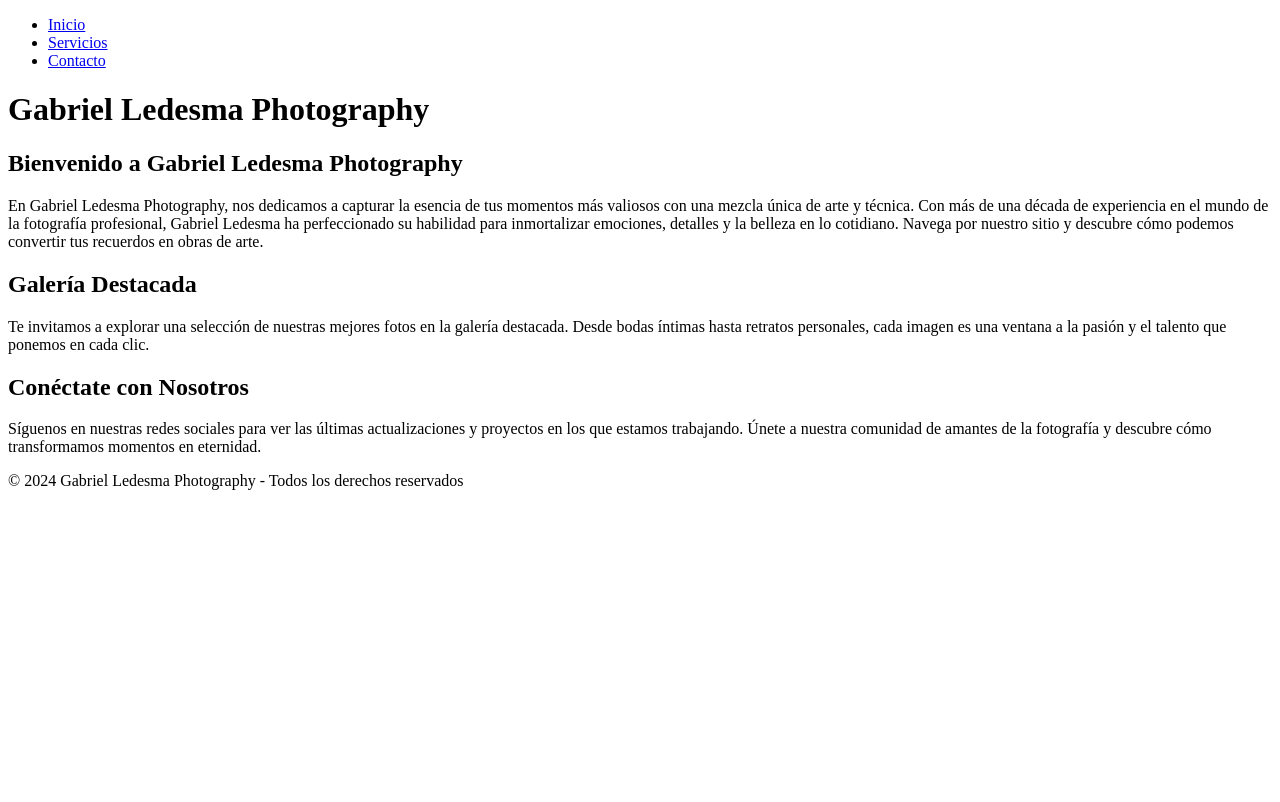
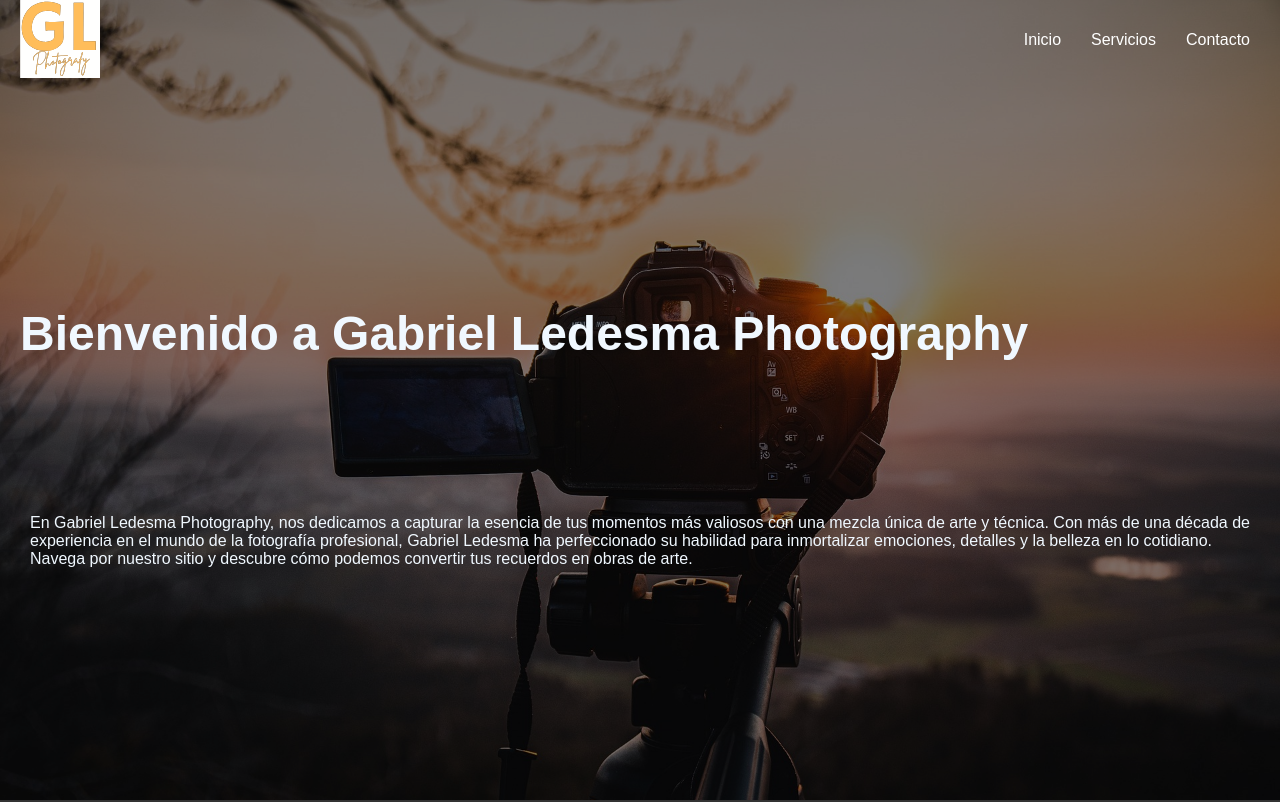
Before and after one commit to agusconst001/Gabriel-Ledesma-Photography, a plain HTML site: page index.html in a window 1280 px wide. Shown: the top 802 px of the page. Drawn offline with Linux system fonts and the light colour scheme; a web font is replaced by a local one.

Commit message:
html-css-1.2

```diff
--- a/CSS/style.css
+++ b/CSS/style.css
@@ -0,0 +1,116 @@
+@import url('https://fonts.googleapis.com/css2?family=NombreDeLaFuente:wght@400;700&display=swap');
+
+/* Reset básico */
+* {
+    margin: 0;
+    padding: 0;
+    box-sizing: border-box;
+    font-family: 'NombreDeLaFuente', sans-serif; /* Usa la fuente importada */
+}
+
+/* General */
+body {
+    background-color: #333;
+    color: aliceblue;
+}
+
+/* Header */
+header {
+    position: fixed; /* Fija el header en la parte superior */
+    width: 100%;
+    height: 80px; /* Ajusta la altura según el diseño del header */
+    display: flex;
+    justify-content: space-between;
+    align-items: center;
+    padding: 0 20px;
+    transition: background-color 0.3s; /* Transición para el cambio de color */
+    z-index: 1000; /* Asegura que el header esté encima del contenido */
+}
+
+.header-transparent {
+    background-color: transparent; /* Fondo transparente para la portada */
+}
+
+.header-black {
+    background-color: black; /* Fondo negro al hacer scroll */
+}
+
+.logo img {
+    width: 80px;
+}
+
+/* Barra de navegación */
+.barra-de-navegacion {
+    display: flex;
+}
+
+.barra-de-navegacion ul {
+    display: flex;
+    list-style: none; /* Elimina los puntos de la lista */
+    padding: 0;
+    margin: 0;
+}
+
+.barra-de-navegacion ul li {
+    margin-left: 10px; /* Espacio entre los elementos de la lista */
+}
+
+.barra-de-navegacion a {
+    color: white;
+    text-decoration: none;
+    padding: 10px;
+    transition: color 0.3s;
+}
+
+.barra-de-navegacion a:hover {
+    color: #ffcc00; /* Color para hover */
+}
+
+/* Portada */
+.portada-inicio {
+    position: relative; /* Necesario para posicionar el pseudo-elemento */
+    display: flex;
+    flex-direction: column; /* Alinea el contenido verticalmente */
+    justify-content: center; /* Centra el contenido verticalmente */
+    align-items: flex-start; /* Alinea el contenido a la izquierda */
+    height: 100vh; /* Ocupa toda la altura de la ventana */
+    padding: 0 20px; /* Añade padding a los lados */
+    background-image: url('/Multimedia/camara-portada.jpg');
+    background-size: cover;
+    background-position: center;
+    color: aliceblue; /* Color de texto en la portada */
+}
+
+/* Pseudo-elemento para el filtro oscuro */
+.portada-inicio::before {
+    content: '';
+    position: absolute;
+    top: 0;
+    left: 0;
+    width: 100%;
+    height: 100%;
+    background: rgba(0, 0, 0, 0.5); /* Filtro negro con opacidad del 50% */
+    z-index: 1; /* Asegura que el filtro esté encima de la imagen de fondo */
+}
+
+/* Asegura que el contenido esté encima del filtro */
+.portada-inicio > * {
+    position: relative;
+    z-index: 2;
+}
+
+/* Estilo del h1 en la portada */
+.portada-inicio h1 {
+    font-size: 48px; /* Tamaño de fuente aumentado */
+    margin: 3cm 0; /* Margen superior e inferior de 3 cm */
+}
+
+/* Otros estilos */
+h2 {
+    margin: 30px 0; /* Margen superior e inferior */
+}
+
+p {
+    margin: 30px 0; /* Margen superior e inferior */
+    padding: 10px;
+}
--- a/index.html
+++ b/index.html
@@ -3,40 +3,56 @@
 <head>
     <meta charset="UTF-8">
     <meta name="viewport" content="width=device-width, initial-scale=1.0">
-    <title>Document</title>
+    <link href="https://fonts.googleapis.com/css2?family=NombreDeLaFuente:wght@400;700&display=swap" rel="stylesheet">
+    <link rel="stylesheet" href="./CSS/style.css">
+    <title>Gabriel Ledesma Photography</title>
 </head>
 <body>
-    <nav>
-        <!--BARRA DE NAVEGACION-->
+    <header class="header-transparent">
+        <!-- BARRA DE NAVEGACION -->
+        <div class="logo">
+            <img src="./Multimedia/logo/GL (2).svg" alt="Logo de Gabriel Ledesma Photography">
+        </div>
+        <nav class="barra-de-navegacion">
             <ul>
                 <li><a href="index.html">Inicio</a></li>
                 <li><a href="./HTML/sobremi.html">Servicios</a></li>
                 <li><a href="./HTML/servicios.html">Contacto</a></li>
             </ul>
         </nav>
+    </header>
     <main>
-        <header>
-            <h1>Gabriel Ledesma Photography</h1>
-            <h2>Bienvenido a Gabriel Ledesma Photography</h2>
-        </header>
-        <section>
+        <section class="portada-inicio">
+            <h1>Bienvenido a Gabriel Ledesma Photography</h1>
             <p>
                 En Gabriel Ledesma Photography, nos dedicamos a capturar la esencia de tus momentos más valiosos con una mezcla única de arte y técnica. Con más de una década de experiencia en el mundo de la fotografía profesional, Gabriel Ledesma ha perfeccionado su habilidad para inmortalizar emociones, detalles y la belleza en lo cotidiano. Navega por nuestro sitio y descubre cómo podemos convertir tus recuerdos en obras de arte.
             </p>
         </section>
-    </main>
         <section>
-        <!--Galería Destacada-->
+            <!-- Galería Destacada -->
             <h2>Galería Destacada</h2>
             <p>Te invitamos a explorar una selección de nuestras mejores fotos en la galería destacada. Desde bodas íntimas hasta retratos personales, cada imagen es una ventana a la pasión y el talento que ponemos en cada clic.</p>
         </section>
         <section>
-        <!--Conéctate con Nosotros-->
+            <!-- Conéctate con Nosotros -->
             <h2>Conéctate con Nosotros</h2>
             <p>Síguenos en nuestras redes sociales para ver las últimas actualizaciones y proyectos en los que estamos trabajando. Únete a nuestra comunidad de amantes de la fotografía y descubre cómo transformamos momentos en eternidad.</p>
         </section>
+    </main>
     <footer>
         <p>&copy; 2024 Gabriel Ledesma Photography - Todos los derechos reservados</p>
     </footer>
+    <script>
+        document.addEventListener('scroll', function() {
+            const header = document.querySelector('header');
+            if (window.scrollY > 50) { // Cambia el valor según cuando quieras que el fondo cambie
+                header.classList.remove('header-transparent');
+                header.classList.add('header-black');
+            } else {
+                header.classList.remove('header-black');
+                header.classList.add('header-transparent');
+            }
+        });
+    </script>
 </body>
 </html>
```
Also changed, not shown: HTML/servicios.html (+1 -0 lines), HTML/sobremi.html (+1 -0 lines), JS/index.js (+11 -0 lines), Multimedia/logo/GL (2).svg (added), Multimedia/logo/GL.svg (added), Multimedia/logo/GLimagen.png (renamed from Multimedia/GL.png). Lines whose indentation alone changed are shown as unchanged.
